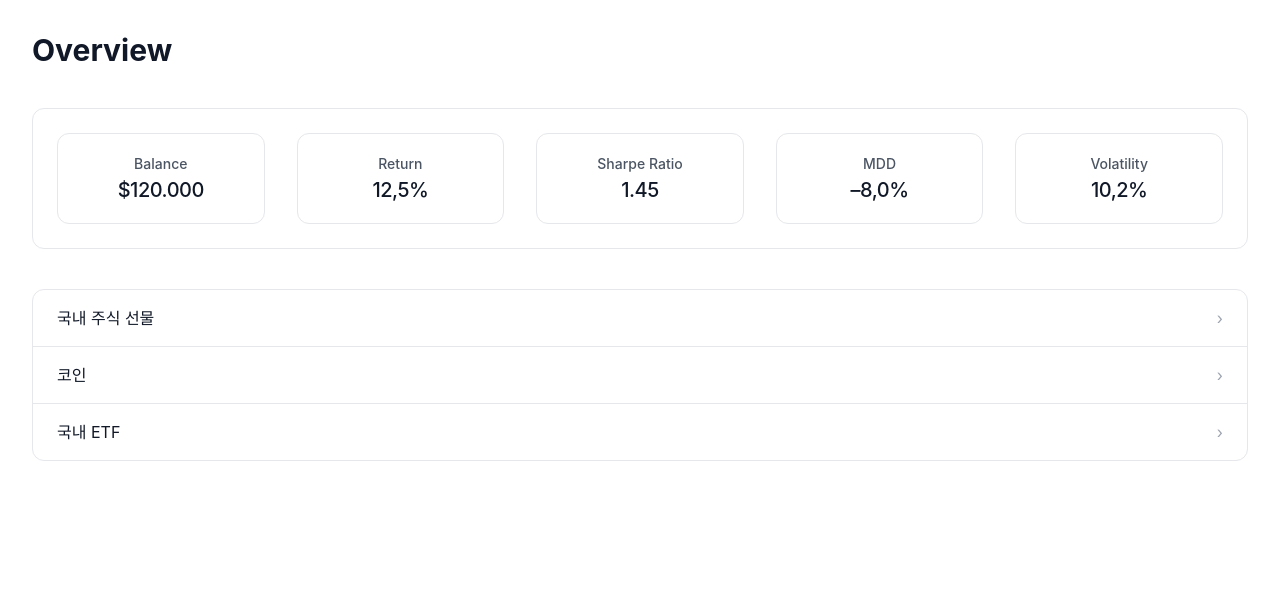
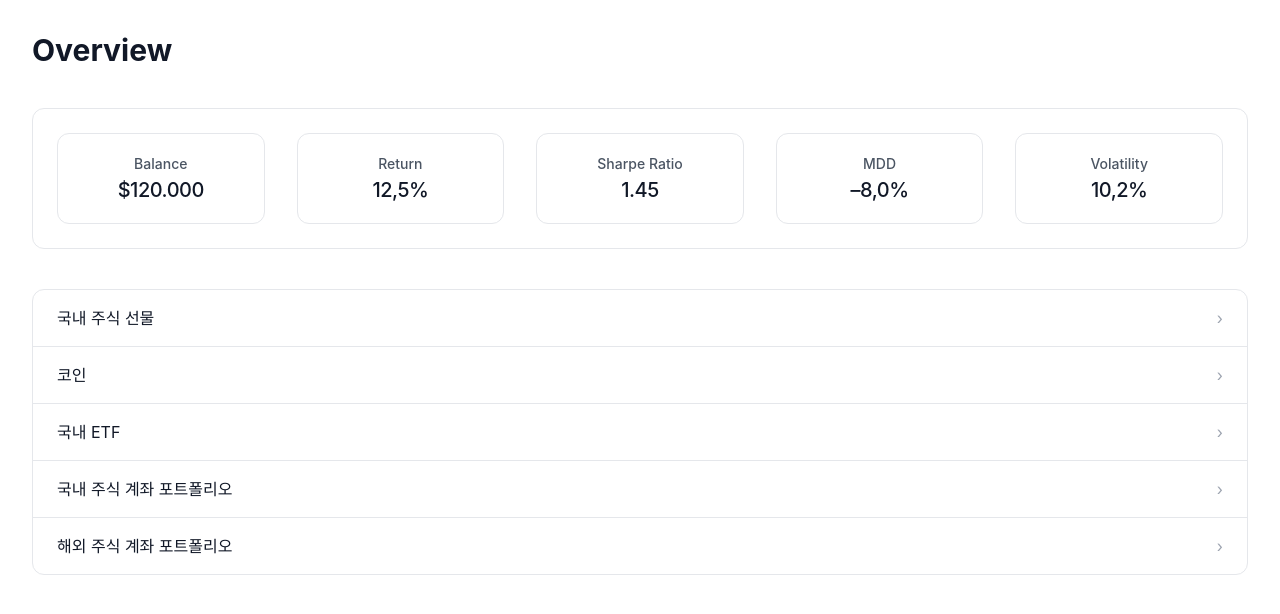
Before and after one commit to alphastore-tech/dashboard-frontend, a Next.js app: page / in a window 1280 px wide. Shown: the top 614 px of the page. Built offline with nearby package versions, Linux system fonts and the light colour scheme.

Commit message:
Add: kioom domestic oversea stock profolio list

```diff
--- a/app/page.tsx
+++ b/app/page.tsx
@@ -17,6 +17,8 @@ const strategies = [
   { id: "domestic-future", name: "국내 주식 선물" },
   { id: "coins", name: "코인" },
   { id: "domestic-etfs", name: "국내 ETF" },
+  { id: "domestic-stock-long-term", name: "국내 주식 계좌 포트폴리오" },
+  { id: "foreign-stock", name: "해외 주식 계좌 포트폴리오" },
 ];
 
 export default function OverviewPage() {
```
